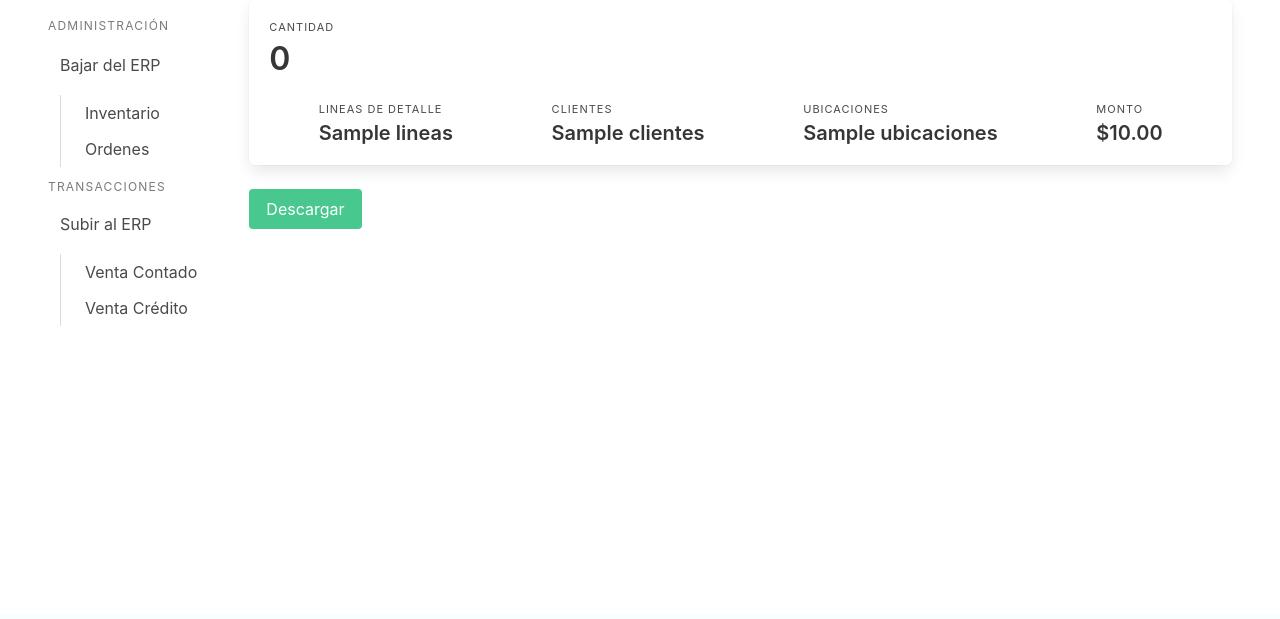
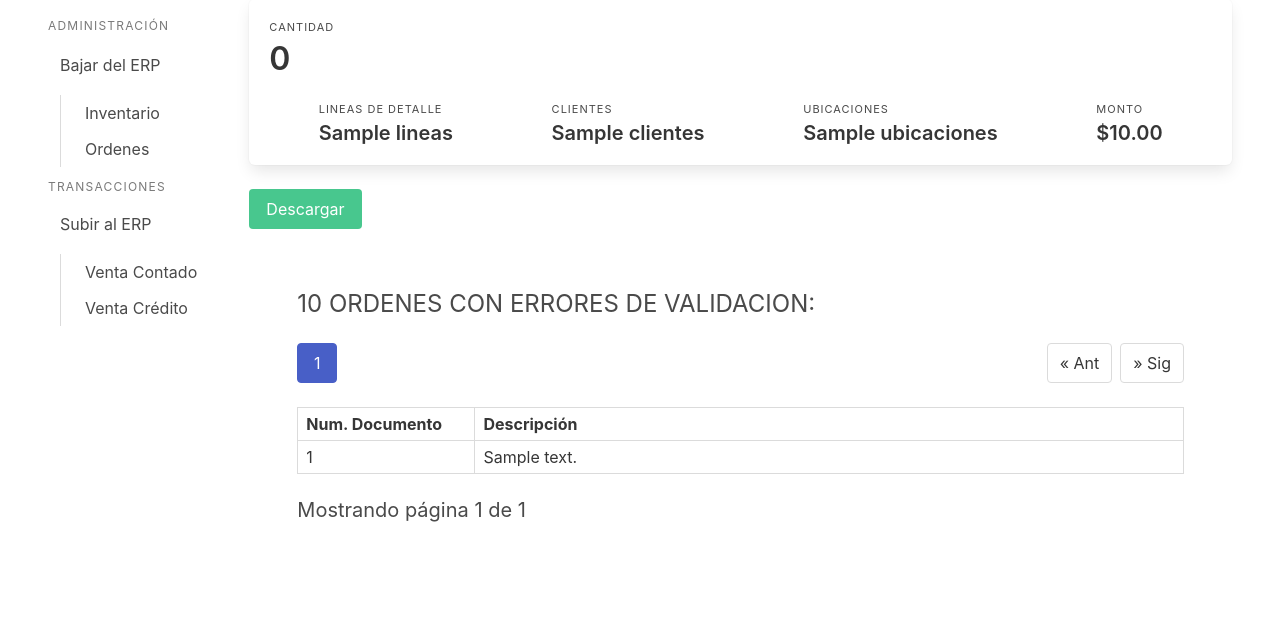
Before and after one commit to rodolfoarispe/momi, a Flask app: template frontend/main/templates/ordenes.html in a window 1280 px wide. Shown: the part 186-805 px from the top of the page. Before the commit the page ends 512 px from the top, so only its background shows below. Run offline with Flask 2, Linux system fonts and the light colour scheme; the template is opened without the code that fills it: most values are stand-ins (such as "Sample title", 1, 10 or a date in 2020); parts of the project's set-up code (start-up, migrations or seed data) failed here and were passed over; some libraries are stand-ins or nearby versions.

Commit message:
front incluye ordenes con validacion

```diff
--- a/frontend/__init__.py
+++ b/frontend/__init__.py
@@ -8,8 +8,9 @@ from flask_socketio import SocketIO, emit
 # Config
 from .config import DevConfig, TestConfig
 
-import procesar_items as proc_items
+import procesar_items as   proc_items
 import procesar_ordenes as proc_orders
+import validar_ordenes as  check_orders
 
 # Globals
 
--- a/frontend/main/events.py
+++ b/frontend/main/events.py
@@ -5,6 +5,7 @@ from .. import socketio
 
 from .. import proc_items
 from .. import proc_orders
+from .. import check_orders
 
 @socketio.on('proceso')
 def handle_my_custom_event(input_json):
@@ -28,8 +29,10 @@ def handle_my_custom_event(input_json):
         emit ('orders.mensajes', json.dumps({'data': txt}) )
 
         x = proc_orders.main(socketio)
+        y = check_orders.main(socketio)
 
         socketio.start_background_task(target=x)
+        socketio.start_background_task(target=y)
 
         #time.sleep(5)
         emit ('orders.procesado', json.dumps({'data':'Proceso Terminado!<br>La p&aacute;gina se refresacar&aacute; en segundos' }) )
--- a/frontend/main/templates/ordenes.html
+++ b/frontend/main/templates/ordenes.html
@@ -64,6 +64,82 @@
     <p id="mensajes"></p>
   </div>
 
+  {% if tabla.total > 0 %}
+
+  <div class="section" id="tabla_err">
+    <h2 class="subtitle is-4">{{ tabla.total}} ORDENES CON ERRORES DE VALIDACION:</h2>
+
+    <!--INI Pagination Links -->
+
+    <nav class="pagination" role="pagination">
+
+      <a  href="{{ url_for('main_bp.orders', page=tabla.prev_num) }}"
+        class="pagination-previous
+        {% if tabla.page == 1 %}disabled{% endif %}">
+          &laquo; Ant
+      </a>
+
+      <!-- Loop through the number of pages to display a link for each-->
+
+      <ul class="pagination-list">
+
+        {% for page_num in tabla.iter_pages(left_edge=1, right_edge=1, left_current=1, right_current=2) %}
+        {% if page_num %}
+        <li>
+                <!-- Check for the active page and set the link to "Active"-->
+                {% if tabla.page == page_num %}
+                <a class="pagination-link is-current" href="{{ url_for('main_bp.orders', page=page_num) }}"
+                  class="btn btn-dark">
+                    {{ page_num }}
+                </a>
+                {% else %}
+                <a class="pagination-link" href="{{ url_for('main_bp.orders', page=page_num) }}"
+                  class="btn btn-outline-dark">
+                    {{ page_num }}
+                </a>
+                {% endif %}
+            {% else %}
+            <span class="pagination-ellipsis">&hellip;</span>
+        {% endif %}
+        </li>
+        {% endfor %}
+      </ul>
+
+      <a href="{{ url_for('main_bp.orders', page=tabla.next_num) }}"
+        class="pagination-next
+        {% if tabla.page == tabla.pages %}disabled{% endif %}">
+          &raquo; Sig
+      </a>
+
+    </nav>
+
+
+    <!--FIN Pagination Links-->
+
+
+  <table class="table is-bordered is-striped is-narrow is-hoverable is-fullwidth">
+    <thead>
+      <tr>
+        <th width="20%">Num. Documento</th>
+        <th>Descripción</th>
+      </tr>
+    </thead>
+    <tbody>
+      {% for item in tabla.items %}
+      <tr>
+        <td>{{item.num_documento}}</td>
+        <td>{{item.proc_descr}}</td>
+      </tr>
+      {% endfor %}
+    </tbody>
+  </table>
+  <h2 class="subtitle is-5">
+    Mostrando página {{ tabla.page }} de {{ tabla.pages }}
+    </h2>
+  {% endif %}
+
+</div>
+
   <script type="text/javascript" src="//cdnjs.cloudflare.com/ajax/libs/socket.io/1.3.6/socket.io.min.js"></script>
   <script type="text/javascript" charset="utf-8">
       var socket = io.connect('http://' + document.domain + ':' + location.port);
@@ -86,6 +162,7 @@
             document.getElementById('act_monto').innerHTML = ".." ;
             document.getElementById('act_clientes').innerHTML = ".." ;
             document.getElementById('act_ubicaciones').innerHTML = ".." ;
+            document.getElementById('tabla_err').innerHTML = ""
 
       })
 
```
Also changed, not shown: frontend/main/main.py (+7 -3 lines).
